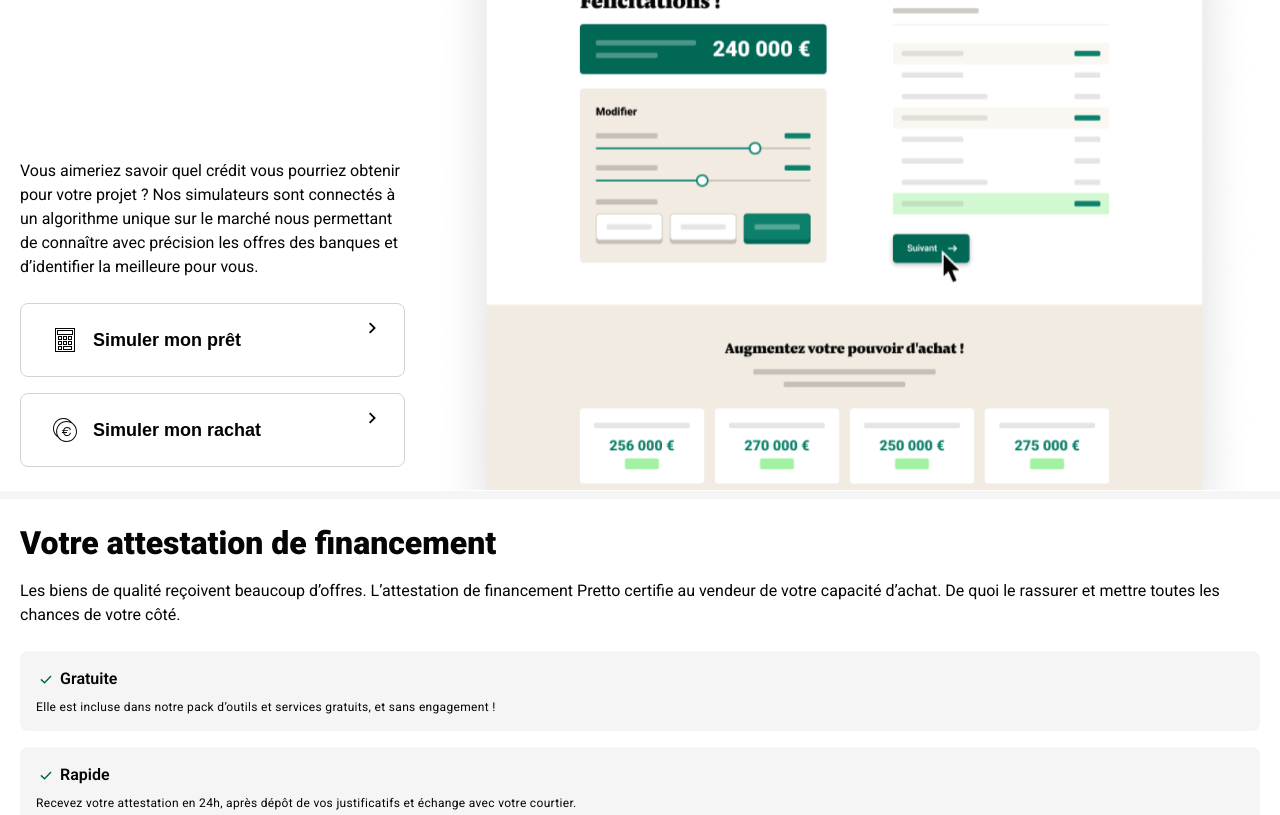
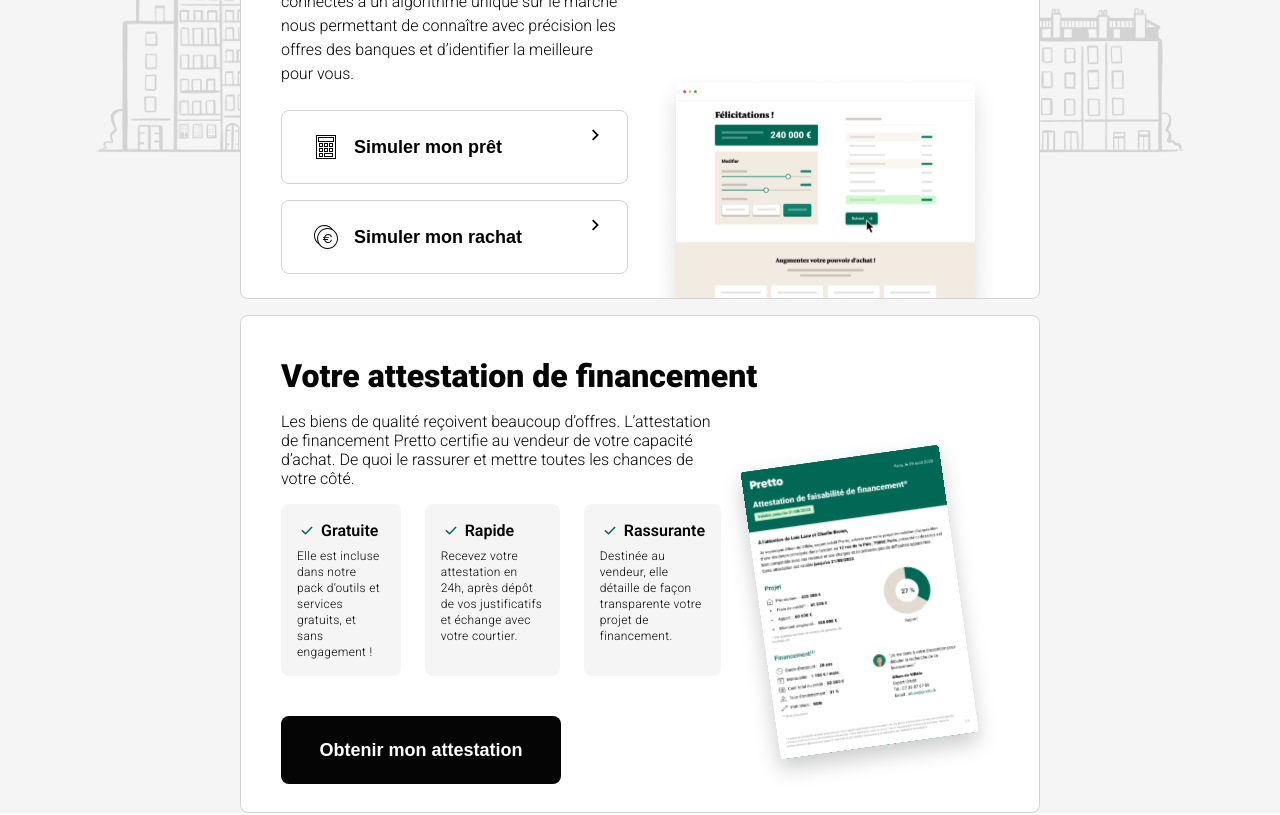
Before and after one commit to fullmc/pretto_int, a React (Vite) app: page / in a window 1280 px wide. Shown: the part 320-1135 px from the top of the page. Built offline with nearby package versions, Linux system fonts and the light colour scheme.

Commit message:
📱 refactor(style): work on responsive, update style

```diff
--- a/src/App.css
+++ b/src/App.css
@@ -45,7 +45,7 @@
 
 .status-icons {
   display: flex;
-  gap: 4px;
+  gap: 8px;
 }
 
 h1{
@@ -56,11 +56,14 @@
 }
 
 main {
-  margin-top: 19px;
+  display: flex;
+  flex-direction: column;
+  background-color: rgba(245, 245, 245, 1);
+  gap: 8px;
+  padding-top: 19px;
 }
 
 section {
-  margin-top: 8px;
   padding: 24px 20px 0 20px;
   background-color: white;
   display: flex;
@@ -76,13 +79,12 @@
         display: flex;
         flex-direction: column;
         gap: 16px;
-      }
-  }
 
-  p {
+        > p {
           margin: 0;
           line-height: 24px;
-    font-weight: 400px;
+          font-weight: 350;
+        }
       }
 
       .buttons {
@@ -97,15 +99,16 @@
           border: 1px solid rgba(211, 211, 211, 1);
           border-radius: 8px;
           padding: 16px 24px;
-      font-weight: 600;
           font-size: 18px;
           line-height: 28px;
         }
 
         button > div {
           display: flex;
+          font-weight: 600;
           align-items: center;
           gap: 8px;
+        }
       }
   }
 
@@ -114,11 +117,24 @@
     flex-direction: column;
 
     > p {
+      margin: 0;
       padding-bottom: 16px;
       padding-top: 8px;
+      font-weight: 350;
+      line-height: 24px;
     }
 
     .info-boxes {
+      display: flex;
+      flex-direction: column;
+      gap: 16px;
+
+      > p {
+        font-weight: 350;
+      }
+    }
+
+    .boxes {
       display: flex;
       flex-direction: column;
       gap: 16px;
@@ -127,7 +143,7 @@
         background-color: rgba(245, 245, 245, 1);
         border-radius: 8px;
         padding: 16px;
-        font-weight: 400;
+        font-weight: 350;
         display: flex;
         gap: 8px;
         flex-direction: column;
@@ -165,8 +181,7 @@
 
 }
 
-@media (min-width: 768px) {
-
+@media (min-width: 768px){
   section {
     gap: 16px;
     margin-top: 8px;
@@ -182,7 +197,6 @@
         flex-direction: column;
         gap: 24px;
         padding-bottom: 24px;
-        max-width: 385px;
         width: 100%;
       }
 
@@ -213,3 +227,82 @@
     }
   }
 }
+
+@media (min-width: 1024px) {
+  section {
+    .finance {
+      display: flex;
+      flex-direction: row;
+      justify-content: space-between;
+
+      .attestation-button {
+        max-width: 280px;
+      }
+
+      .boxes{
+        flex-direction: row;
+        gap: 24px;
+      }
+    }
+  }
+}
+
+@media (min-width: 1240px) {
+
+  header {
+    position: relative;
+  }
+
+  main {
+    padding-top: 40px;
+    margin: 0;
+    background-image: url('/src/assets/BackgroundCity.png');
+    background-repeat: no-repeat;
+    background-position: top;
+    background-size: contain;
+
+    section {
+      margin-left: 240px;
+      margin-right: 240px;
+      border: 1px solid rgb(211, 211, 211);
+      border-radius: 8px;
+      padding: 40px 40px 0 40px;
+      overflow: hidden;
+
+      .prepare-project {
+        display: flex;
+        flex-direction: row;
+        width: 100%;
+
+        .hero-image {
+          margin-bottom: -22px;
+          flex-grow: 1;
+        }
+      }
+
+      .finance {
+        display: flex;
+        flex-direction: row;
+        justify-content: space-between;
+
+        .attestation-button {
+          max-width: 280px;
+        }
+      }
+    }
+  }
+
+  /* .boxes{
+    display: flex;
+    gap: 24px;
+
+    .info-box {
+      display: flex;
+      gap: 8px;
+      flex-direction: column;
+      p {
+        margin:0;
+      }
+    }
+  } */
+}
--- a/src/App.tsx
+++ b/src/App.tsx
@@ -9,7 +9,7 @@
 import chevron from './assets/ChevronRightBold.svg'
 import hero from './assets/Image1.svg'
 import check from './assets/CheckBoldMini.svg'
-import model from './assets/Img.svg'
+import finance from './assets/paper.svg'
 
 
 function App() {
@@ -62,10 +62,11 @@
         </section>
 
         <section>
+          <h1>Votre attestation de financement</h1>
           <div className="finance">
-            <h1>Votre attestation de financement</h1>
+            <div className="info-boxes">
             <p>Les biens de qualité reçoivent beaucoup d’offres. L’attestation de financement Pretto certifie au vendeur de votre capacité d’achat. De quoi le rassurer et mettre toutes les chances de votre côté.</p>
-            <div className="info-boxes">
+            <div className="boxes">
               <div className="info-box">
                 <div>
                   <img src={check} alt="" />
@@ -89,7 +90,8 @@
               </div>
             </div>
             <button className="attestation-button">Obtenir mon attestation</button>
-            <img src={model} alt="Model" className="model-image"/>
+            </div>
+          <img src={finance} alt="Model" className="model-image"/>
           </div>
         </section>
       </main>
--- a/src/index.css
+++ b/src/index.css
@@ -8,6 +8,10 @@
   margin: 0;
   padding: 0;
   box-sizing: border-box;
-  background-color: rgba(245, 245, 245, 1);
   font-size: 16px;
 }
+
+p {
+  margin: 0;
+  padding: 0;
+}
```
Also changed, not shown: src/assets/paper.svg (added). Lines whose indentation alone changed are shown as unchanged.
